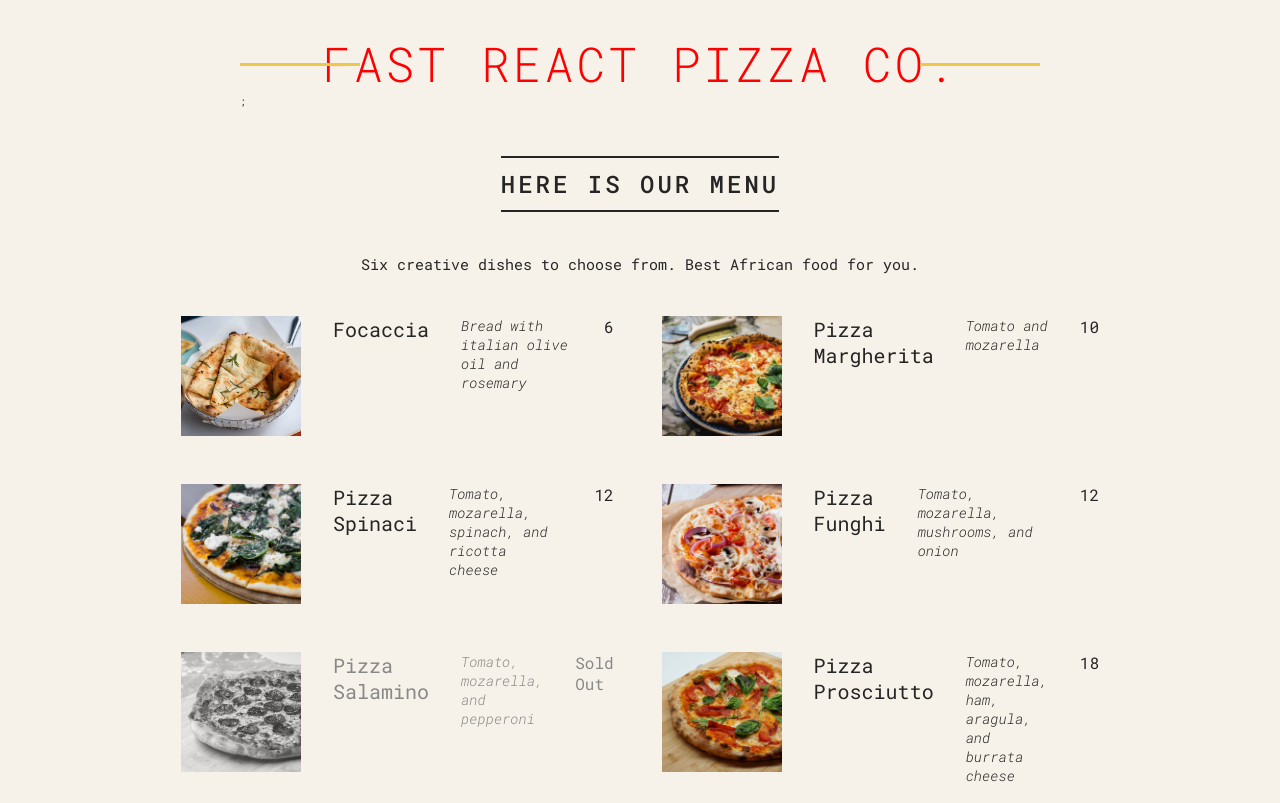
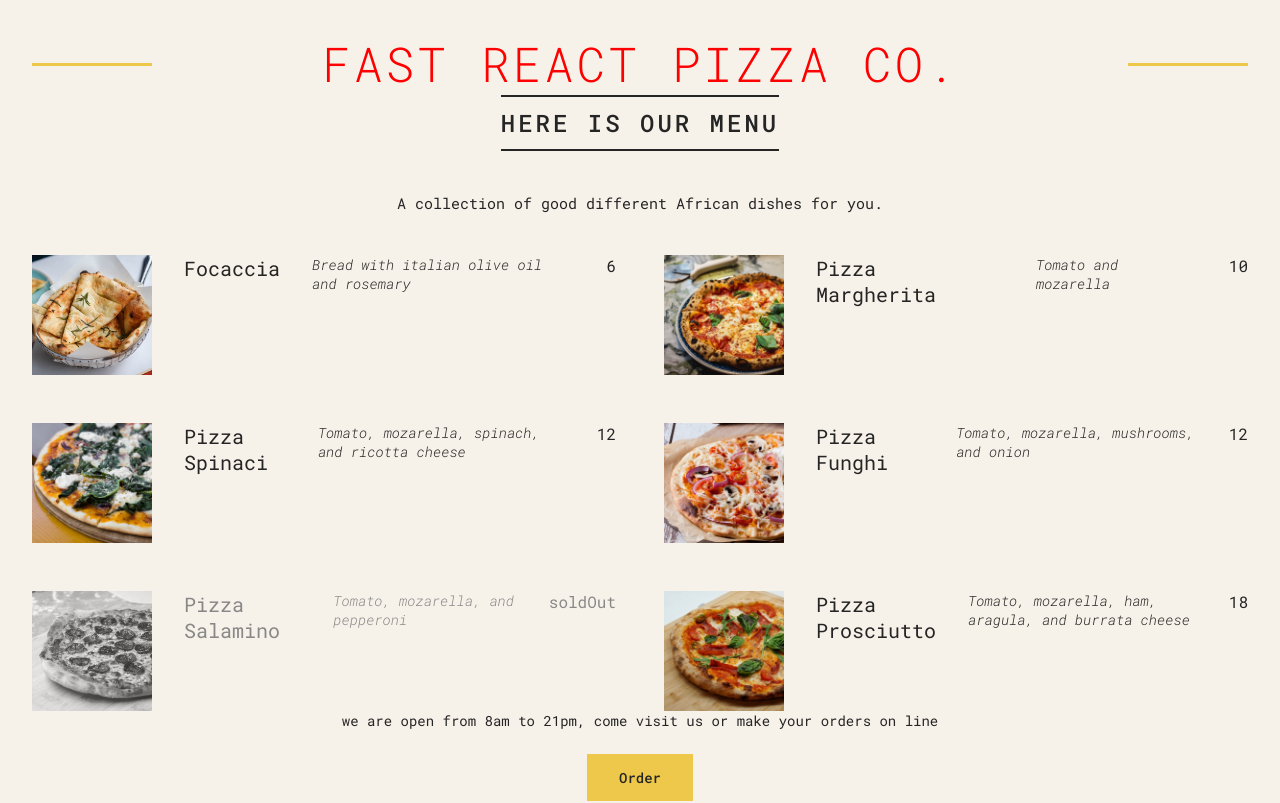
Before and after one commit to Bryanmankind/pizza-menu, a React (Create React App) app: page / in a window 1280 px wide. Shown: the top 803 px of the page. Built offline with nearby package versions, Linux system fonts and the light colour scheme.

Commit message:
pizza-menu

```diff
--- a/src/index.js
+++ b/src/index.js
@@ -50,88 +50,83 @@ const pizzaData = [
 //  React Component
 function App() {
   return (
-    <div className="container">
-      <Header />
-      <Menu />
-      <Footer />
-    </div>
-  );
+    <>
+    <Header/>
+    <Menu />
+    <Footer/>
+    </>
+  )
 }
 
-function Header() {
+function Header () {
   const style = { color: "red", fontSize: "48px", textTransform: "uppercase" };
 
   return (
     <header className="header">
-      <h1 style={style}>Fast React Pizza Co.</h1>;
+      <h1 style={style}>Fast React Pizza Co.</h1>
     </header>
-  );
+  )
 }
 
-function Menu() {
-  const pizzas = pizzaData;
-  const numPizzas = pizzas.length;
+function Menu () {
+
+  const pizzaMenu = pizzaData;
+
+  const numpizzaMenu = pizzaMenu.length
 
   return (
-    <main className="menu">
-      <h2>Here is our Menu</h2>
+    <main className='menu'>
 
-      {numPizzas > 0 ? (
-        <>
-        <p>
-        Six creative dishes to choose from. Best African food for you.
-      </p>
+      <h2>HERE IS OUR MENU</h2>
+
+      {numpizzaMenu > 0 ?
+      <>
+      <p>A collection of good different African dishes for you.</p>
       <ul className="pizzas">
-      {pizzas.map((pizza) => (<Pizza pizaObject={pizza} key={pizza.name}/>))}
-      </ul>
-      </>): (<p>we're still working on our menu. please come baack later.</p>)}
+     { pizzaMenu.map((pizza) => (<Pizza pizzaMenuObject={pizza} key={pizza.name} />))}
+      </ul> </>: ("We are still working on our menu. Come back in 24hrs time")
+      }
 
     </main>
-  );
+  )
 }
 
-function Pizza({pizaObject}) {
+function Pizza ({pizzaMenuObject}) {
+  return (
+    <li className={`pizza ${pizzaMenuObject.soldOut ? "sold-out" : ""}`}>
+   <img src={pizzaMenuObject.photoName} alt={pizzaMenuObject.name} />
+   <h3>{pizzaMenuObject.name}</h3>
+   <p>{pizzaMenuObject.ingredients}</p>
+   <span>{pizzaMenuObject.soldOut ? "soldOut" : pizzaMenuObject.price}</span>
+    </li>
+  )
 
-  // if(pizaObject.soldOut) return null;
-
-  return (
-    <li className={`pizza ${pizaObject.soldOut ? "sold-out" : ""}`}>
-      <img src={pizaObject.photoName} alt={pizaObject.name} />
-      <h3>{pizaObject.name}</h3>
-      <p>{pizaObject.ingredients}</p>
-      <span>{pizaObject.soldOut ? "Sold Out" : pizaObject.price}</span>
-    </li>
-  );
 }
 
-
 function Footer() {
-  const hours = new Date().getHours();
+  const hour = new Date().getHours();
   const openHours = 8;
   const closingHours = 21;
-  const isOpen = hours >= openHours && hours <= closingHours;
-
-
+  const isOpen = hour >= openHours && hour <= closingHours;
   return (
-    <footer className="footer">
-      {isOpen ? (
-        <Order  openHours={openHours} closingHours={closingHours} />
-      ): (<p>we are closed, we will be back at {openHours}:00 </p>)}
+    <footer className='footer'>
+      {isOpen ? (<Order openHours={openHours} closingHours={closingHours}/>) :  (<p>
+        `we will be open at ${openHours}`
+      </p> )}
     </footer>
-  );
+  )
 }
 
-function Order({openHours, closingHours}) {
+function Order ({openHours, closingHours}) {
   return (
-    <div className="order">
-          <p>
-            we're open from {openHours}:00 to {closingHours}:00. come visit us or order online.
-          </p>
-          <button className="btn">Order</button>
-  </div>
-  );
+    <div className='order'>
+      <p>we are open from {openHours}am to {closingHours}pm, come visit us or make your orders on line</p>
 
+      <button className='btn'>Order</button>
+    </div>
+  )
 }
+
 
 const root = ReactDOM.createRoot(document.getElementById("root"));
 root.render(
```
